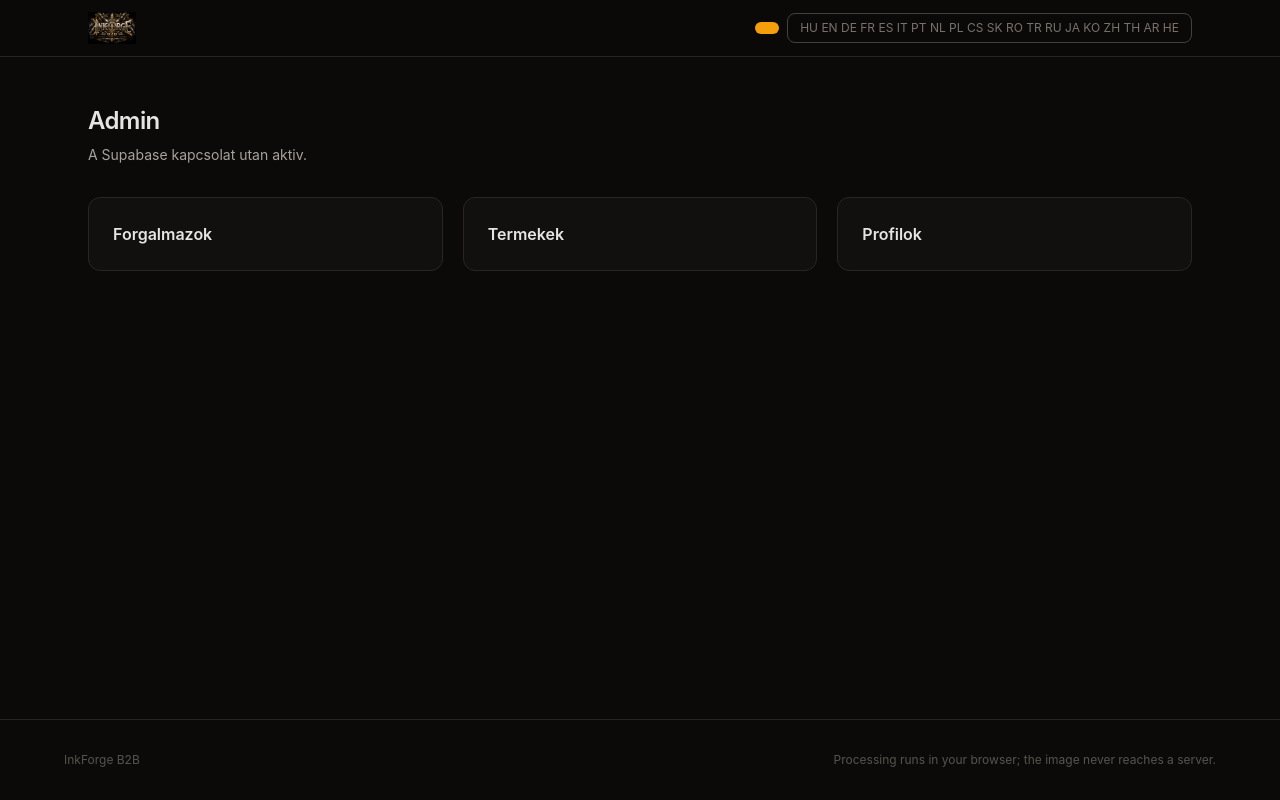
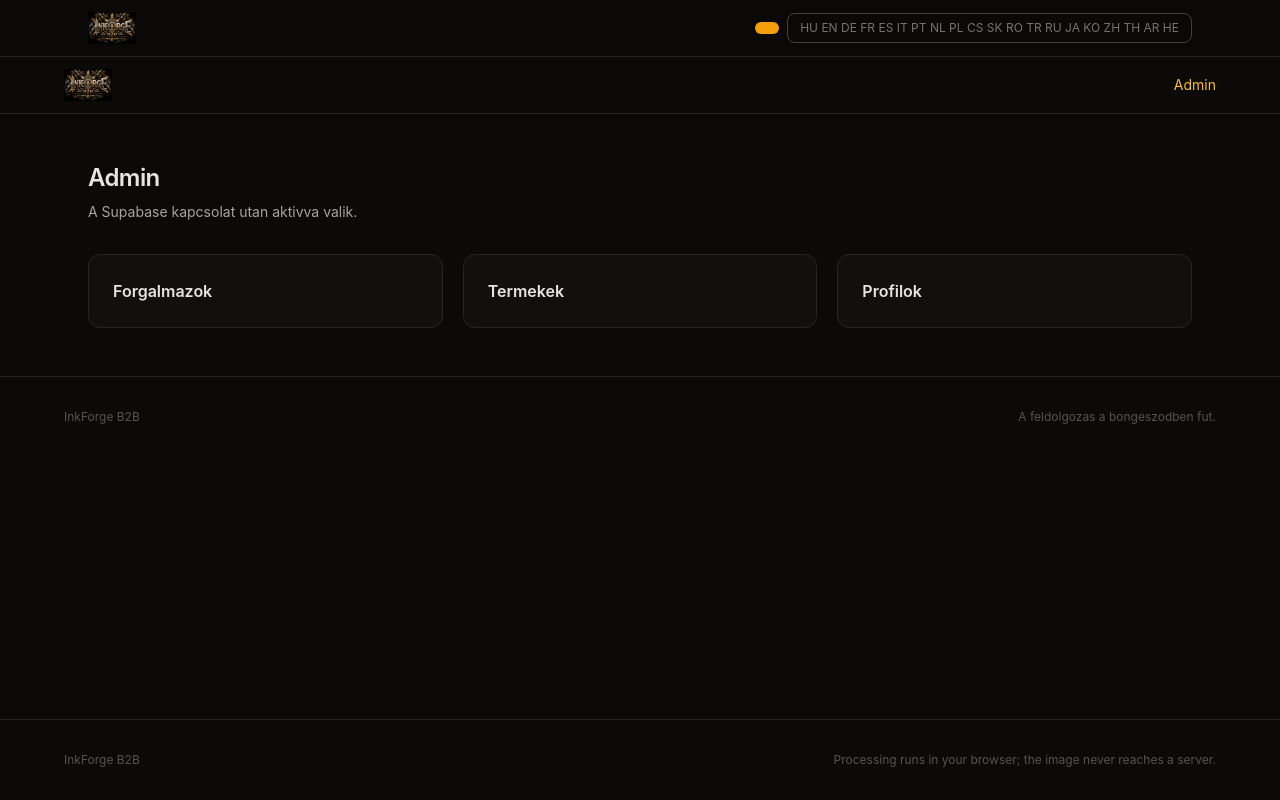
Before and after one commit to inkforgehungary-ux/inkforge, a Next.js app: page /trigger/admin in a window 1280 px wide. Built offline with nearby package versions, Linux system fonts and the light colour scheme.

Commit message:
fix: az admin oldalak null-importtal — nincs tobb _shared hivatkozas

```diff
--- a/app/[lang]/admin/forgalmazok/page.js
+++ b/app/[lang]/admin/forgalmazok/page.js
@@ -1,14 +1,11 @@
-import { T } from '../../../_shared';
-
-export default function Page({ params }) {
-  const lang = params.lang;
-  const t = T(lang);
+// Forgalmazok admin — NULLA import.
+export default function Page() {
   return (
-    <div lang={lang}>
+    <div>
       <main className="mx-auto max-w-6xl px-6 py-12">
-        <a href={'/' + lang + '/admin'} className="text-sm text-stone-500 hover:text-amber-400">{t.back}</a>
+        <a href="/hu/admin" className="text-sm text-stone-500 hover:text-amber-400">Vissza</a>
         <h1 className="mt-4 text-2xl font-semibold tracking-tight">Forgalmazok</h1>
-        <p className="mt-6 text-sm text-stone-500">{t.adminNote}</p>
+        <p className="mt-6 text-sm text-stone-500">A Supabase kapcsolat utan aktiv.</p>
       </main>
     </div>
   );
--- a/app/[lang]/admin/page.js
+++ b/app/[lang]/admin/page.js
@@ -1,25 +1,34 @@
-import { T } from '../../../_shared';
-
-export default function AdminPage({ params }) {
-  const lang = params.lang;
-  const t = T(lang);
-
+// Admin fõoldal — NULLA import.
+export default function AdminPage() {
   return (
+    <div>
+      <nav className="sticky top-0 z-40 border-b border-stone-800 bg-stone-950/95 px-6 py-3">
+        <div className="mx-auto flex max-w-6xl items-center gap-3">
+          <a href="/hu"><img src="/inkforge-logo.png" alt="InkForge" className="h-8 w-auto" /></a>
+          <span className="ms-auto text-sm text-amber-400">Admin</span>
+        </div>
+      </nav>
       <main className="mx-auto max-w-6xl px-6 py-12">
         <h1 className="text-2xl font-semibold tracking-tight">Admin</h1>
-      <p className="mt-2 text-sm text-stone-400">{t.adminNote}</p>
-
+        <p className="mt-2 text-sm text-stone-400">A Supabase kapcsolat utan aktivva valik.</p>
         <div className="mt-8 grid gap-5 sm:grid-cols-3">
-        <a href={'/' + lang + '/admin/forgalmazok'} className="rounded-xl border border-stone-800 bg-stone-900/40 p-6 hover:border-amber-600/60">
+          <a href="/hu/admin/forgalmazok" className="rounded-xl border border-stone-800 bg-stone-900/40 p-6 hover:border-amber-600/60">
             <h2 className="font-semibold text-stone-200">Forgalmazok</h2>
           </a>
-        <a href={'/' + lang + '/admin/termekek'} className="rounded-xl border border-stone-800 bg-stone-900/40 p-6 hover:border-amber-600/60">
+          <a href="/hu/admin/termekek" className="rounded-xl border border-stone-800 bg-stone-900/40 p-6 hover:border-amber-600/60">
             <h2 className="font-semibold text-stone-200">Termekek</h2>
           </a>
-        <a href={'/' + lang + '/admin/profilok'} className="rounded-xl border border-stone-800 bg-stone-900/40 p-6 hover:border-amber-600/60">
+          <a href="/hu/admin/profilok" className="rounded-xl border border-stone-800 bg-stone-900/40 p-6 hover:border-amber-600/60">
             <h2 className="font-semibold text-stone-200">Profilok</h2>
           </a>
         </div>
       </main>
+      <footer className="border-t border-stone-800 px-6 py-8 text-xs text-stone-600">
+        <div className="mx-auto flex max-w-6xl justify-between gap-3">
+          <span>InkForge B2B</span>
+          <span>A feldolgozas a bongeszodben fut.</span>
+        </div>
+      </footer>
+    </div>
   );
 }
--- a/app/[lang]/admin/profilok/page.js
+++ b/app/[lang]/admin/profilok/page.js
@@ -1,14 +1,11 @@
-import { T } from '../../../_shared';
-
-export default function Page({ params }) {
-  const lang = params.lang;
-  const t = T(lang);
+// Profilok admin — NULLA import.
+export default function Page() {
   return (
-    <div lang={lang}>
+    <div>
       <main className="mx-auto max-w-6xl px-6 py-12">
-        <a href={'/' + lang + '/admin'} className="text-sm text-stone-500 hover:text-amber-400">{t.back}</a>
+        <a href="/hu/admin" className="text-sm text-stone-500 hover:text-amber-400">Vissza</a>
         <h1 className="mt-4 text-2xl font-semibold tracking-tight">Profilok</h1>
-        <p className="mt-6 text-sm text-stone-500">{t.adminNote}</p>
+        <p className="mt-6 text-sm text-stone-500">A Supabase kapcsolat utan aktiv.</p>
       </main>
     </div>
   );
--- a/app/[lang]/admin/termekek/page.js
+++ b/app/[lang]/admin/termekek/page.js
@@ -1,14 +1,11 @@
-import { T } from '../../../_shared';
-
-export default function Page({ params }) {
-  const lang = params.lang;
-  const t = T(lang);
+// Termekek admin — NULLA import.
+export default function Page() {
   return (
-    <div lang={lang}>
+    <div>
       <main className="mx-auto max-w-6xl px-6 py-12">
-        <a href={'/' + lang + '/admin'} className="text-sm text-stone-500 hover:text-amber-400">{t.back}</a>
+        <a href="/hu/admin" className="text-sm text-stone-500 hover:text-amber-400">Vissza</a>
         <h1 className="mt-4 text-2xl font-semibold tracking-tight">Termekek</h1>
-        <p className="mt-6 text-sm text-stone-500">{t.adminNote}</p>
+        <p className="mt-6 text-sm text-stone-500">A Supabase kapcsolat utan aktiv.</p>
       </main>
     </div>
   );
```
Lines whose indentation alone changed are shown as unchanged.
